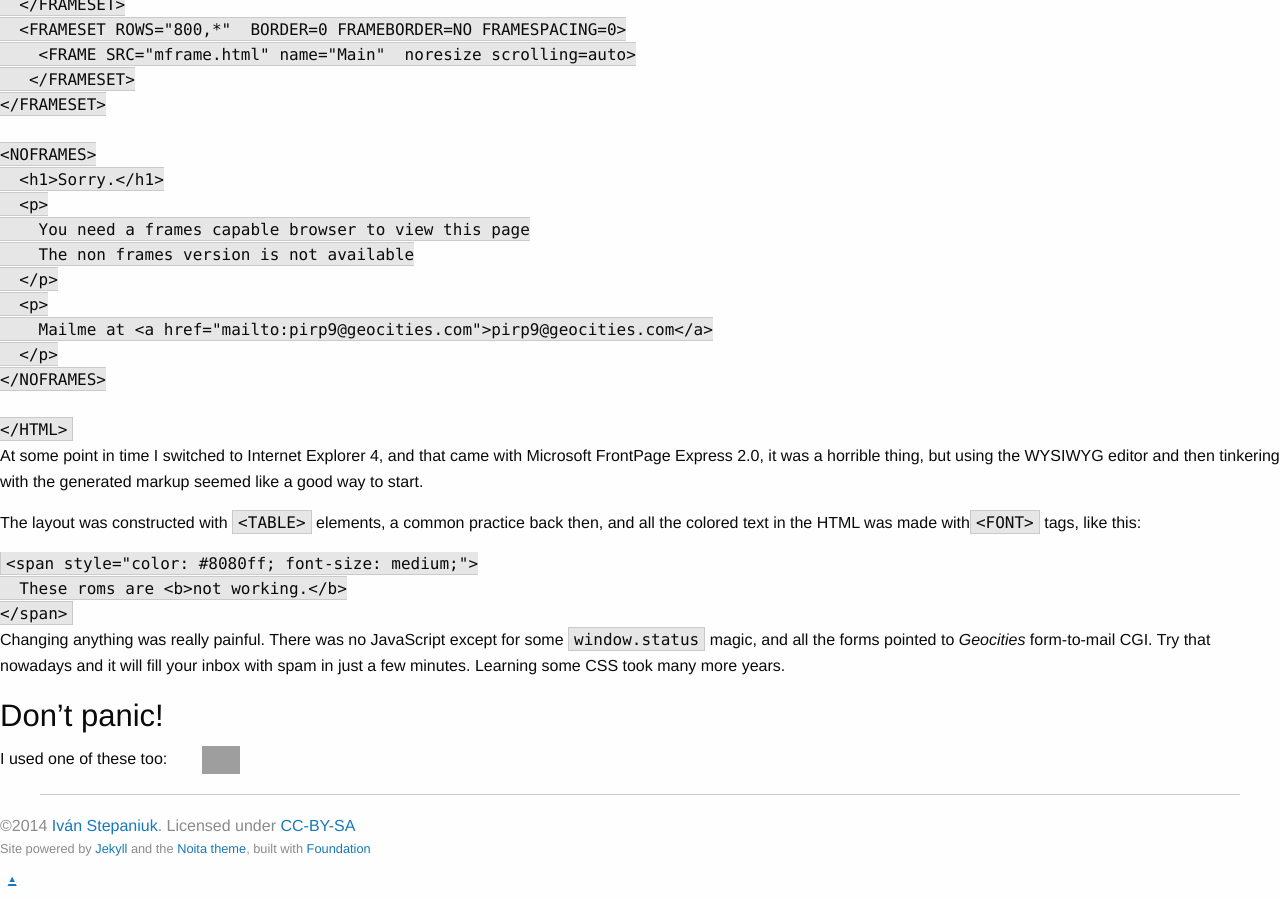
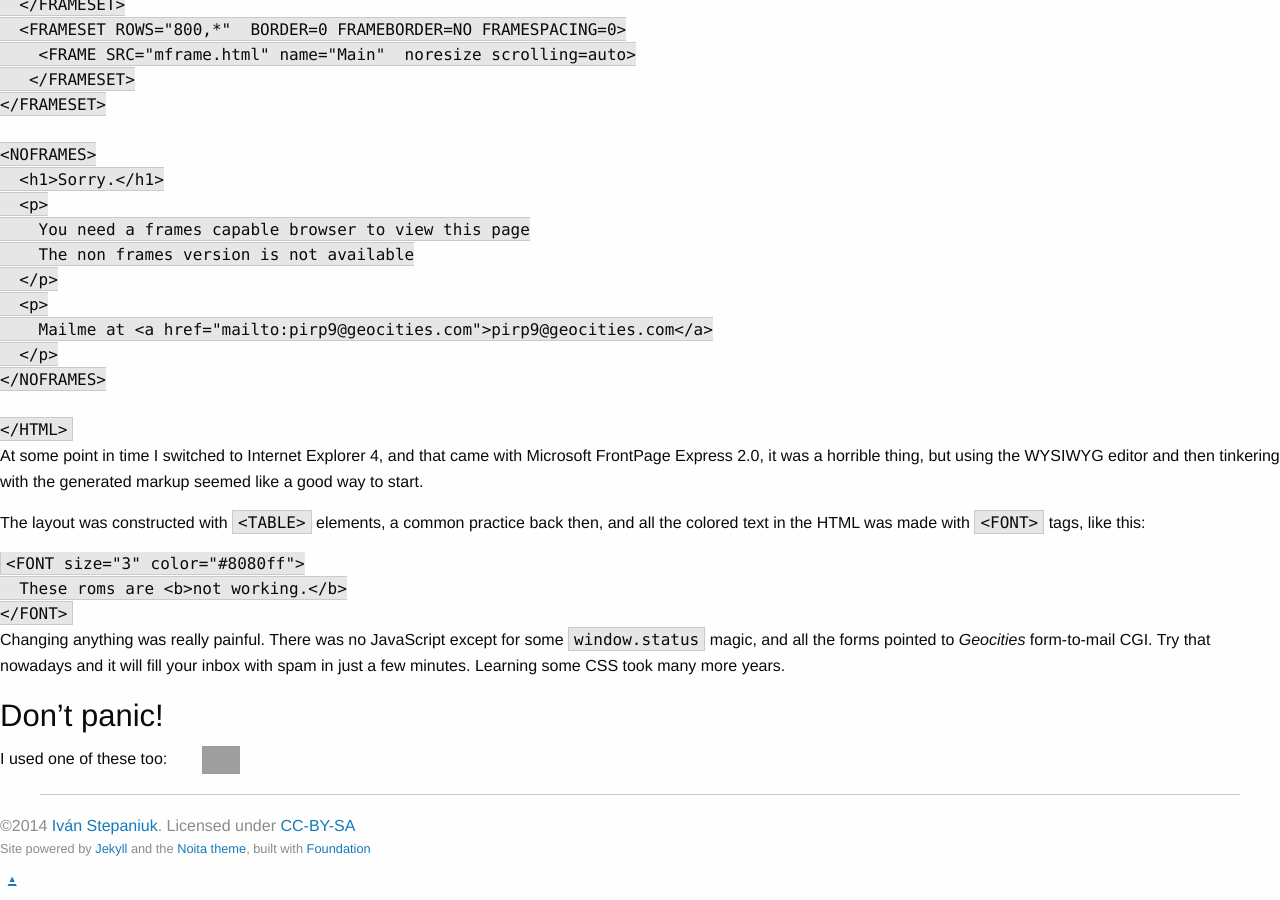
Before and after one commit to istepaniuk/istepaniuk-com, a Jekyll site: the page built from _posts/2012-04-11-looking-back-my-first-web-page.md, in a window 1280 px wide and 900 px high, scrolled down 1888 px. Built offline with Jekyll 4.4.1, drawn with Linux system fonts in a browser that asks for light colours; nearby versions of some CDN libraries; library files that are not in the unit come from our copies; Markdown is read by kramdown in place of the engine named in the settings; comment, search, counter and statistics services are not loaded; grey boxes are pictures that could not be loaded.

Commit message:
fixing invalid markup in postst

````diff
--- a/_posts/2012-04-11-looking-back-my-first-web-page.md
+++ b/_posts/2012-04-11-looking-back-my-first-web-page.md
@@ -3,10 +3,6 @@ title: Looking back, my first web page
 author: Iván Stepaniuk
 layout: post
 permalink: /looking-back-my-first-web-page/
-lacandsnw_postmessage:
-  -
-lacandsnw_twitterhandle:
-  -
 categories:
   - Idle
 tags:
@@ -78,19 +74,19 @@ The dark ages of web design. Frames.
 
 At some point in time I switched to Internet Explorer 4, and that came with Microsoft FrontPage Express 2.0, it was a horrible thing, but using the WYSIWYG editor and then tinkering with the generated markup seemed like a good way to start.
 
-The layout was constructed with `<TABLE>` elements, a common practice back then, and all the colored text in the HTML was made with`<FONT>` tags, like this:
+The layout was constructed with `<TABLE>` elements, a common practice back then, and all the colored text in the HTML was made with `<FONT>` tags, like this:
 
-```
-<span style="color: #8080ff; font-size: medium;">
+```html
+<FONT size="3" color="#8080ff">
   These roms are <b>not working.</b>
-</span>
+</FONT>
 ```
 
-Changing anything was really painful. There was no JavaScript except for some `window.status` magic, and all the forms pointed to <em>Geocities</em> form-to-mail CGI. Try that nowadays and it will fill your inbox with spam in just a few minutes. Learning some CSS took many more years.
+Changing anything was really painful. There was no JavaScript except for some `window.status` magic, and all the forms pointed to *Geocities* form-to-mail CGI. Try that nowadays and it will fill your inbox with spam in just a few minutes. Learning some CSS took many more years.
 
 ### Don't panic!
 I used one of these too:
-<a href="/img/underconstruction.gif"><img class="alignleft  wp-image-80" style="margin-left: 30px; margin-right: 30px;" title="underconstruction" alt="" src="/img/underconstruction.gif" width="38" height="38" />
+<a href="/img/underconstruction.gif"><img class="alignleft  wp-image-80" style="margin-left: 30px; margin-right: 30px;" title="underconstruction" alt="" src="/img/underconstruction.gif" width="38" height="38" /></a>
 
  [1]: /img/Screenshot-at-2012-04-10-232911.png
  [2]: http://en.wikipedia.org/wiki/Engrish
````
Also changed, not shown: _posts/2012-11-04-phantomjs-to-make-your-ajax-web-crawlable-by-google.md (+1 -8 lines), _posts/2012-12-23-coding-dojos-are-great.md (+2 -6 lines), _posts/2013-08-04-refactoring-dojo-the-gilded-rose-kata.md (+0 -4 lines), _posts/2013-11-17-just-installed-ghost-on-heroku.md (+2 -4 lines).
